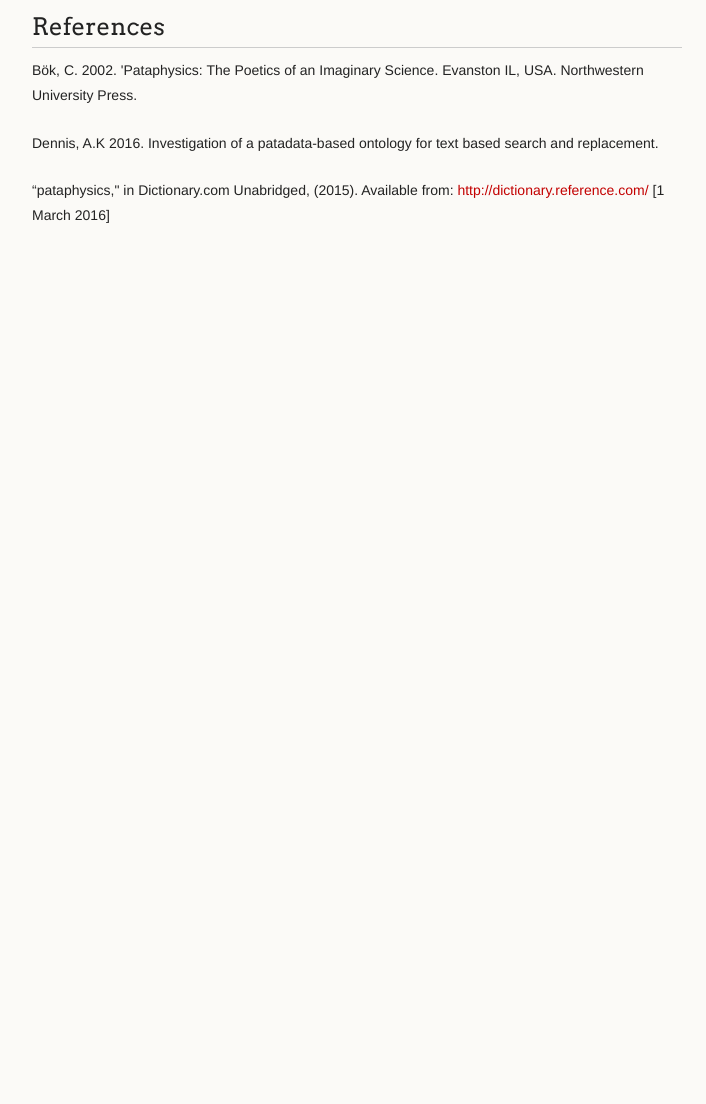
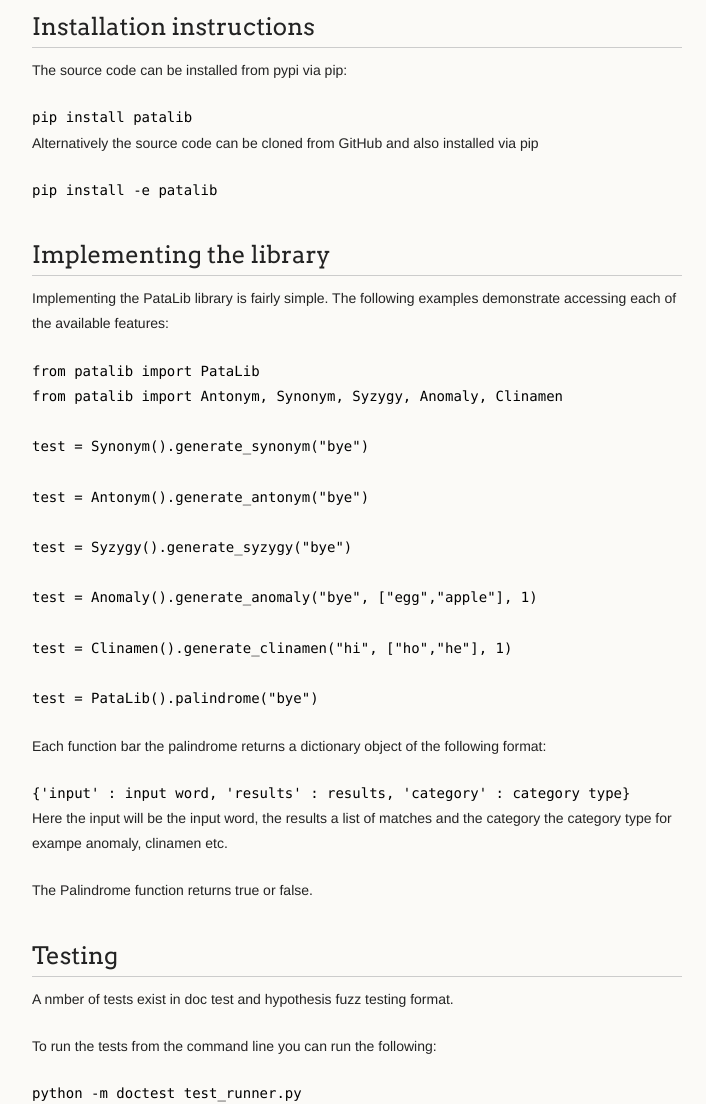
Before and after one commit to rpigu-i/patalib, a plain HTML site: page index.html in a window 1280 px wide. Shown: the part 1701-2805 px from the top of the page, without its empty margins (278-984 px from the left). Before the commit the page ends 2001 px from the top, so only its background shows below. Drawn offline with Linux system fonts and the light colour scheme.

Commit message:
Updated text instructions

```diff
--- a/index.html
+++ b/index.html
@@ -109,6 +109,53 @@
 Now we have the initial word meaning drugs, and the search result being a reference to a rock band and the associated dug use or the prohibition of drugs.</p>
 
 <h2>
+<a id="Installation instructions" class="anchor" href="#installation-instructions" aria-hidden="true"><span aria-hidden="true" class="octicon octicon-link"></span></a>Installation instructions</h2>
+<p> The source code can be installed from pypi via pip:</p>
+<code> pip install patalib </code>
+<p> Alternatively the source code can be cloned from GitHub and also installed via pip </p>
+<code> pip install -e patalib </code>
+
+
+<h2>
+<a id="implementing-library" class="anchor" href="#implementing-library" aria-hidden="true"><span aria-hidden="true" class="octicon octicon-link"></span></a>Implementing the library</h2>
+
+<p>Implementing the PataLib library is fairly simple. The following examples demonstrate accessing each of the available features:<p>
+<code>
+from patalib import PataLib<br />
+from patalib import Antonym, Synonym, Syzygy, Anomaly, Clinamen<br />
+<br />
+test = Synonym().generate_synonym("bye")<br />
+<br />
+test = Antonym().generate_antonym("bye")<br />
+<br />
+test = Syzygy().generate_syzygy("bye")<br />
+<br />
+test = Anomaly().generate_anomaly("bye", ["egg","apple"], 1)<br />
+<br />
+test = Clinamen().generate_clinamen("hi", ["ho","he"], 1)<br />
+<br />
+test = PataLib().palindrome("bye")<br />
+</code>
+
+<p> Each function bar the palindrome returns a dictionary object of the following format:</p>
+
+<code> {'input' : input word, 'results' : results, 'category' : category type} </code>
+
+<p> Here the input will be the input word, the results a list of matches and the category the
+category type for exampe anomaly, clinamen etc. </p>
+
+<p> The Palindrome function returns true or false. <p>
+
+
+<h2>
+<a id="testing" class="anchor" href="#testing" aria-hidden="true"><span aria-hidden="true" class="octicon octicon-link"></span></a>Testing</h2>
+
+<p> A nmber of tests exist in doc test and hypothesis fuzz testing format. <p>
+<p> To run the tests from the command line you can run the following: </p>
+<code> python -m doctest test_runner.py </code>
+
+
+<h2>
 <a id="references" class="anchor" href="#references" aria-hidden="true"><span aria-hidden="true" class="octicon octicon-link"></span></a>References</h2>
 
 <p>Bök, C. 2002. 'Pataphysics: The Poetics of an Imaginary Science. Evanston IL, USA. Northwestern University Press.</p>
```
